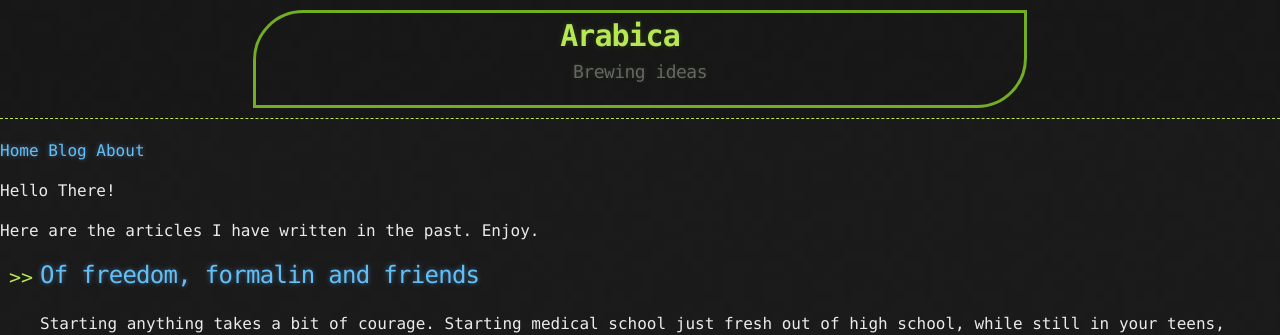
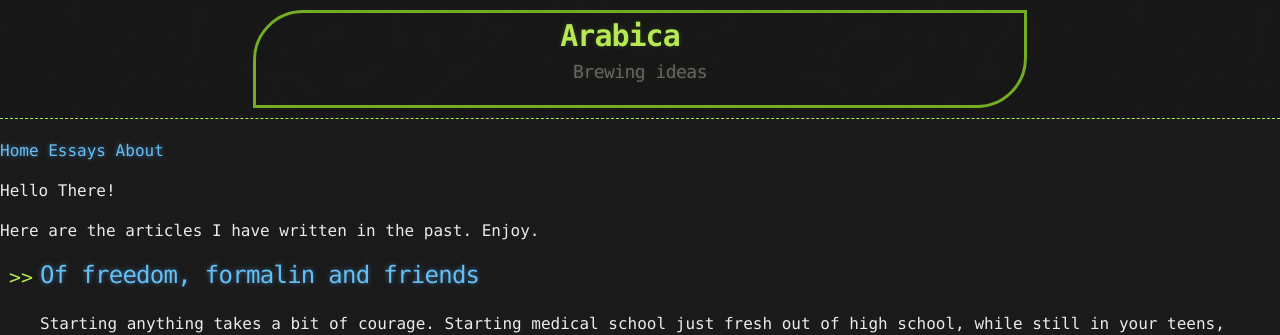
Before and after one commit to habasweiny/habasweiny.github.io, a Jekyll site: the page built from index.html, in a window 1280 px wide. Shown: the top 335 px of the page. Built offline with Jekyll 4.4.1, drawn with Linux system fonts in a browser that asks for light colours.

Commit message:
Update navigation.yml

```diff
--- a/_data/navigation.yml
+++ b/_data/navigation.yml
@@ -1,6 +1,6 @@
 - name: Home
   link: /
-- name: Blog
-  link: /blog.html
+- name: Essays
+  link: /essays.html
 - name: About
   link: /about.html
```
